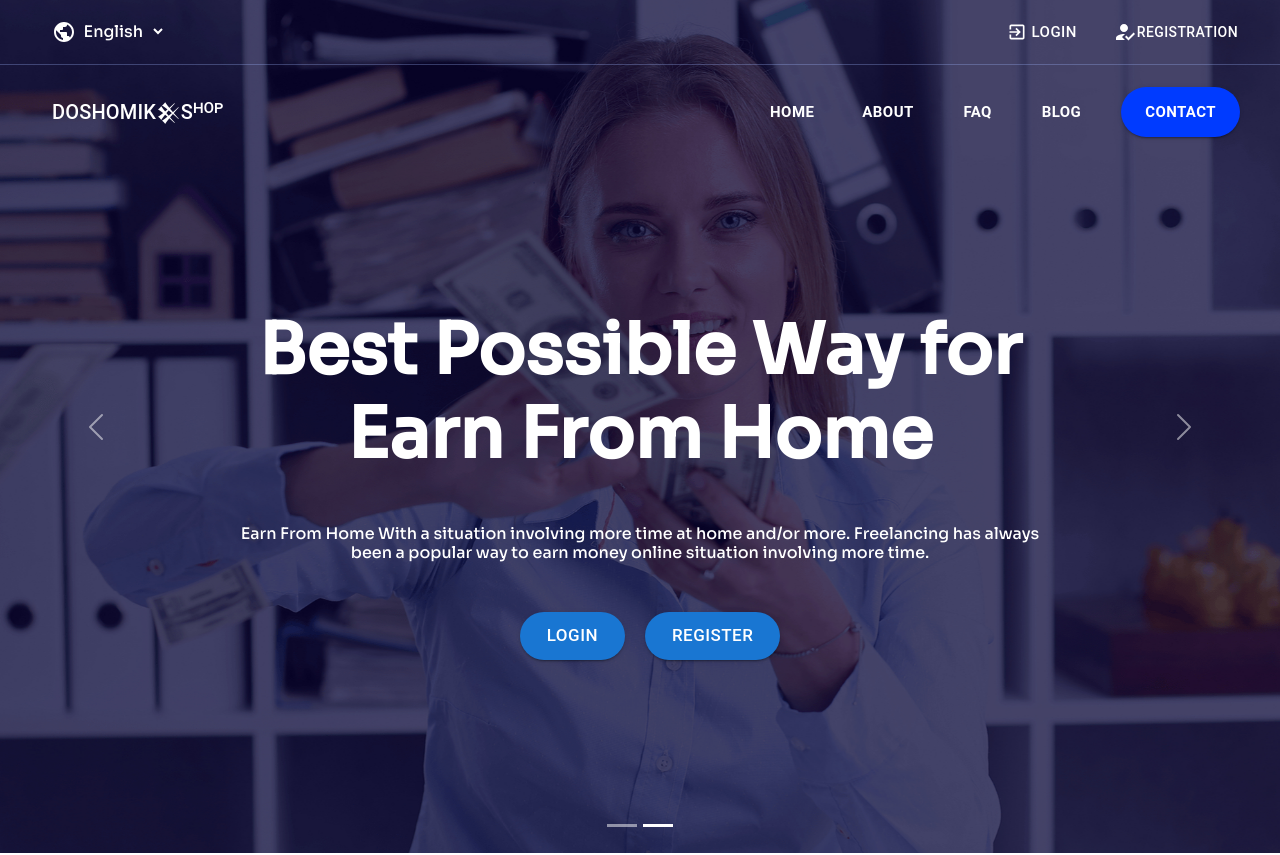
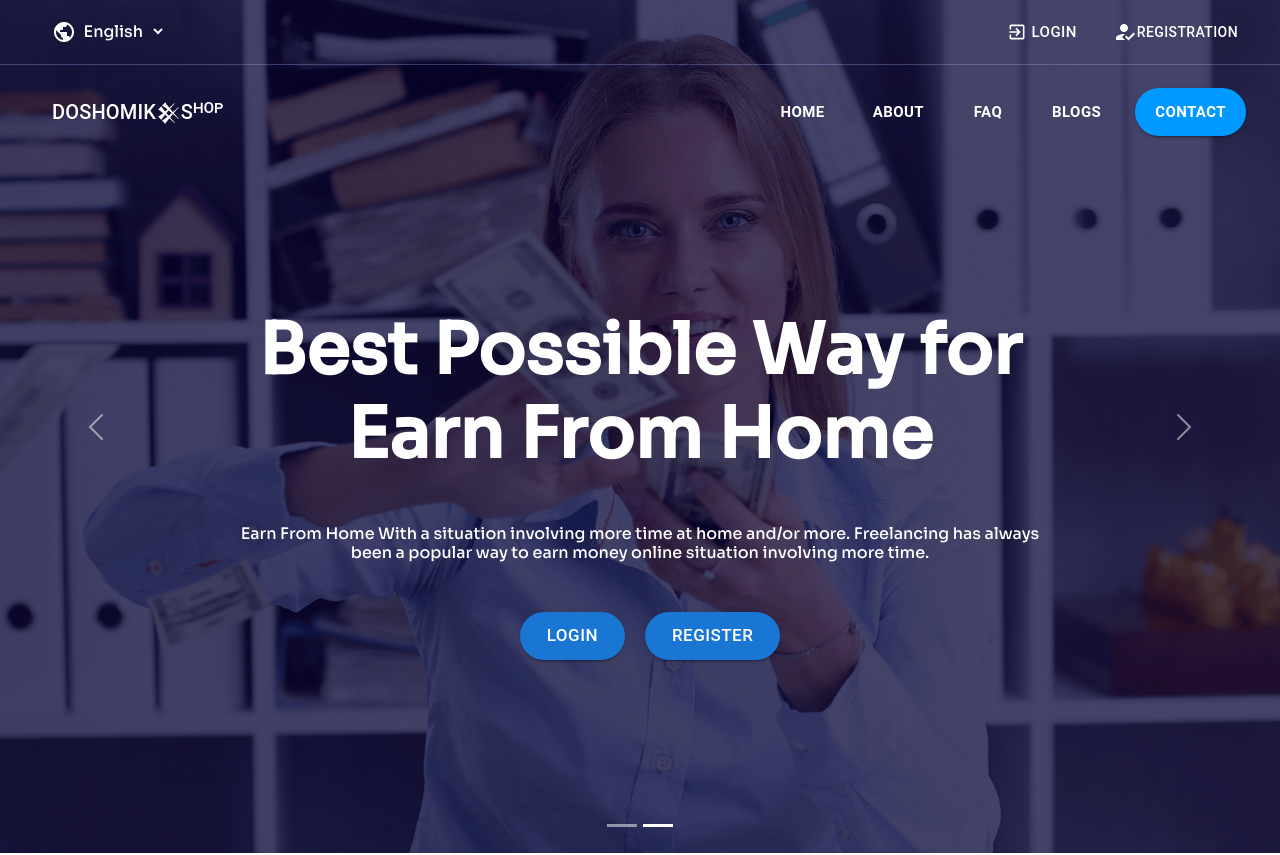
Before and after one commit to jnErfan/Doshomik-Shop-Client-Site, a React (Create React App) app: page / in a window 1280 px wide. Shown: the top 855 px of the page. Built offline with nearby package versions, Linux system fonts and the light colour scheme; a web font is replaced by a local one.

Commit message:
Navbar Complete

```diff
--- a/src/Doshomic_Shop/Pages/Contract/Contract.js
+++ b/src/Doshomic_Shop/Pages/Contract/Contract.js
@@ -13,8 +13,8 @@ const StyledInputElement = styled("input")`
   font-size: 1.2rem;
   line-height: 1.4375em;
   background: #fff;
-  border: 1px solid gray;
-  border-radius: 10px;
+  border: 2px solid gray;
+  border-radius: 7px;
   padding: 6px 10px;
   color: #006ef2;
   transition: width 300ms ease;
@@ -154,8 +154,9 @@ const Contract = () => {
                 sx={{
                   backgroundColor: "#474747",
                   color: "#fff",
-                  borderRadius: "10px",
+                  borderRadius: "7px",
                   mt: "10px",
+                  border: "1px solid #474747",
                 }}
               >
                 Send
--- a/src/Doshomic_Shop/Pages/Shared/Navbar/Navbar.js
+++ b/src/Doshomic_Shop/Pages/Shared/Navbar/Navbar.js
@@ -94,7 +94,13 @@ const Navbar = () => {
               <Button
                 className="navItem rounded-pill px-3 mx-2"
                 variant="text"
-                sx={{ fontWeight: "600", fontSize: "15px" }}
+                sx={{
+                  fontWeight: "600",
+                  fontSize: "15px",
+                  "&:hover": {
+                    backgroundColor: "#0099FF",
+                  },
+                }}
               >
                 <Link
                   to="/home"
@@ -107,7 +113,14 @@ const Navbar = () => {
               <Button
                 className="navItem rounded-pill px-3 mx-2"
                 variant="text"
-                sx={{ color: "white", fontWeight: "600", fontSize: "15px" }}
+                sx={{
+                  color: "white",
+                  fontWeight: "600",
+                  fontSize: "15px",
+                  "&:hover": {
+                    backgroundColor: "#0099FF",
+                  },
+                }}
               >
                 <Link
                   to="/about"
@@ -120,7 +133,14 @@ const Navbar = () => {
               <Button
                 className="navItem rounded-pill px-3 mx-2"
                 variant="text"
-                sx={{ color: "white", fontWeight: "600", fontSize: "15px" }}
+                sx={{
+                  color: "white",
+                  fontWeight: "600",
+                  fontSize: "15px",
+                  "&:hover": {
+                    backgroundColor: "#0099FF",
+                  },
+                }}
               >
                 <Link
                   to="/faq"
@@ -133,24 +153,39 @@ const Navbar = () => {
               <Button
                 className="navItem rounded-pill px-3 mx-2"
                 variant="text"
-                sx={{ color: "white", fontWeight: "600", fontSize: "15px" }}
+                sx={{
+                  color: "white",
+                  fontWeight: "600",
+                  fontSize: "15px",
+                  "&:hover": {
+                    backgroundColor: "#0099FF",
+                  },
+                }}
               >
                 <Link
                   to="/blog"
-                  style={{ color: "white", textDecoration: "none" }}
+                  style={{
+                    color: "white",
+                    textDecoration: "none",
+                  }}
                 >
                   {" "}
-                  BLOG
+                  BLOGS
                 </Link>
               </Button>
               <Button
-                className="rounded-pill px-4 mx-3"
                 variant="contained"
                 sx={{
-                  py: "12px",
                   fontWeight: "600",
+                  borderRadius: "50px",
+                  px: "20px",
+                  py: "11px",
+                  mx: "10px",
                   fontSize: "15px",
-                  backgroundColor: "#003BFF",
+                  backgroundColor: "#0099FF",
+                  "&:hover": {
+                    backgroundColor: "#0099FF",
+                  },
                 }}
               >
                 <Link
```
